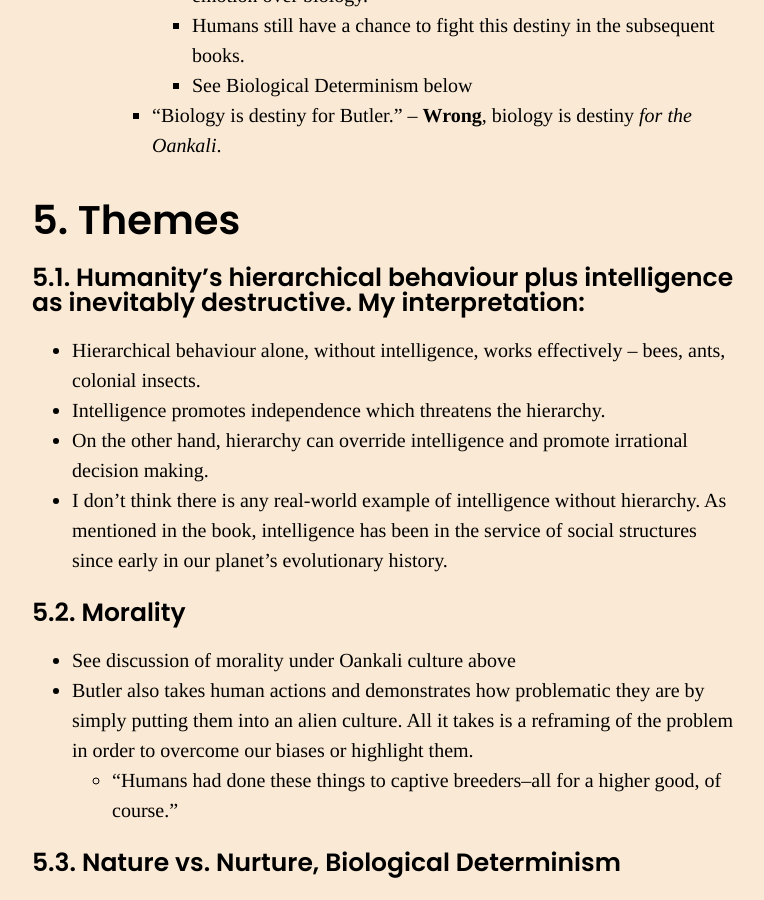
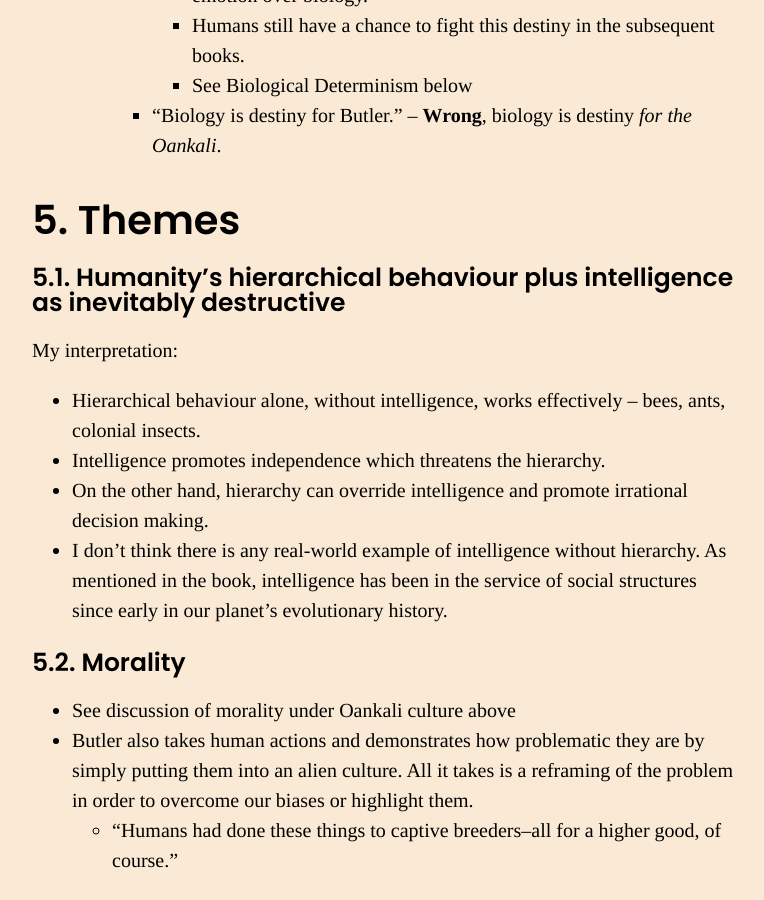
Before and after one commit to lukearcamo/lukearcamo.github.io, a Jekyll site: the page built from _posts/2023-05-30-liliths-brood-octavia-butler.md, in a window 1280 px wide and 900 px high, scrolled down 7513 px. Shown: the whole window, without its empty margins (288-1052 px from the left). Built offline with Jekyll 4.4.1, drawn with Linux system fonts in a browser that asks for light colours; some of the changed text lies outside the part shown.

```diff
--- a/_posts/2023-05-30-liliths-brood-octavia-butler.md
+++ b/_posts/2023-05-30-liliths-brood-octavia-butler.md
@@ -151,7 +151,9 @@ Lilith is a rational leader, the perfect choice to be a bridge between two cultu
 
 ## 5. Themes
 
-### 5.1. Humanity’s hierarchical behaviour plus intelligence as inevitably destructive. My interpretation:
+### 5.1. Humanity’s hierarchical behaviour plus intelligence as inevitably destructive
+
+My interpretation:
 * Hierarchical behaviour alone, without intelligence, works effectively – bees, ants, colonial insects.
 * Intelligence promotes independence which threatens the hierarchy.
 * On the other hand, hierarchy can override intelligence and promote irrational decision making.
```
Also changed, not shown: other parts of _posts/2023-05-30-liliths-brood-octavia-butler.md (+1 -1 lines).
